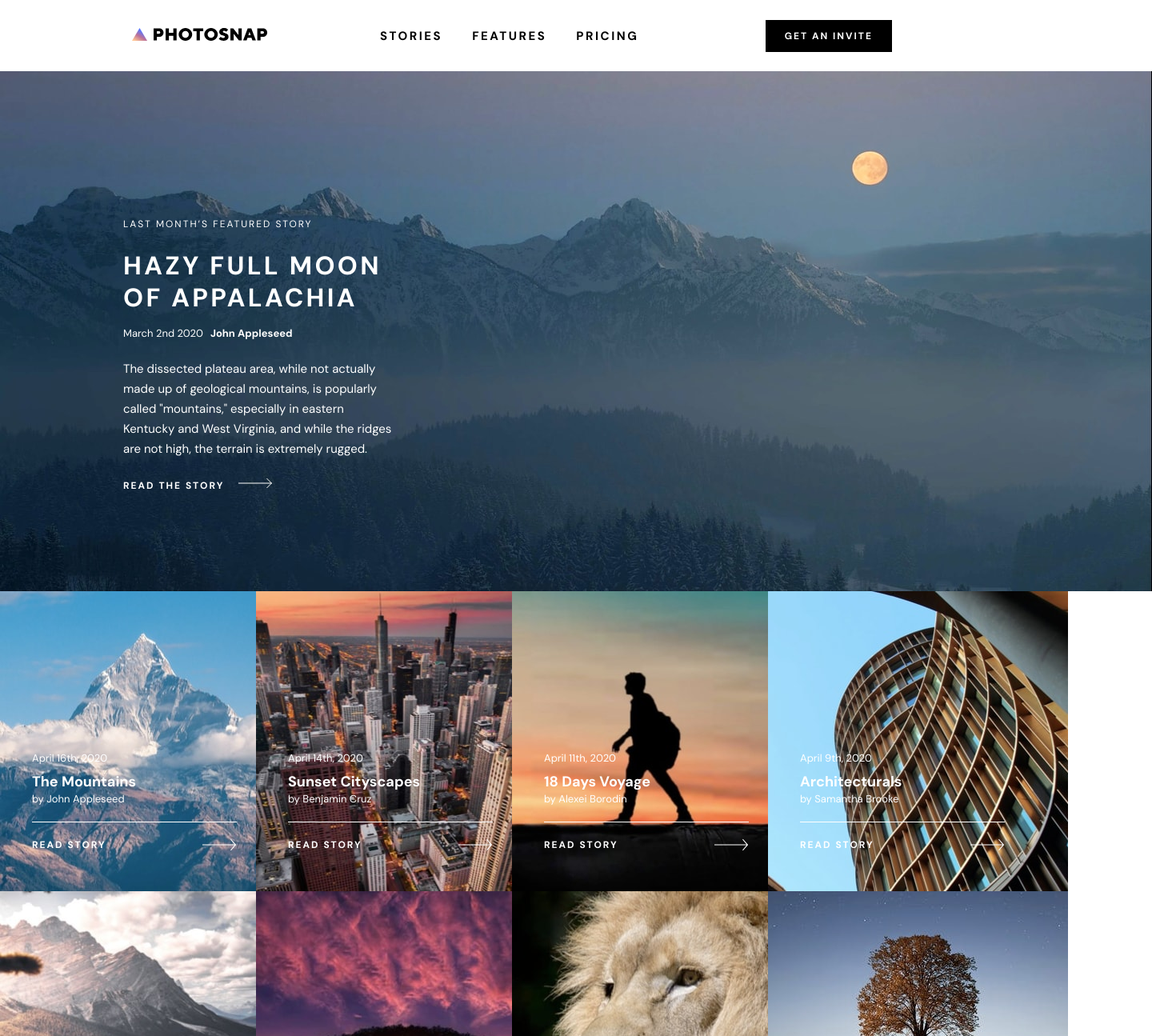
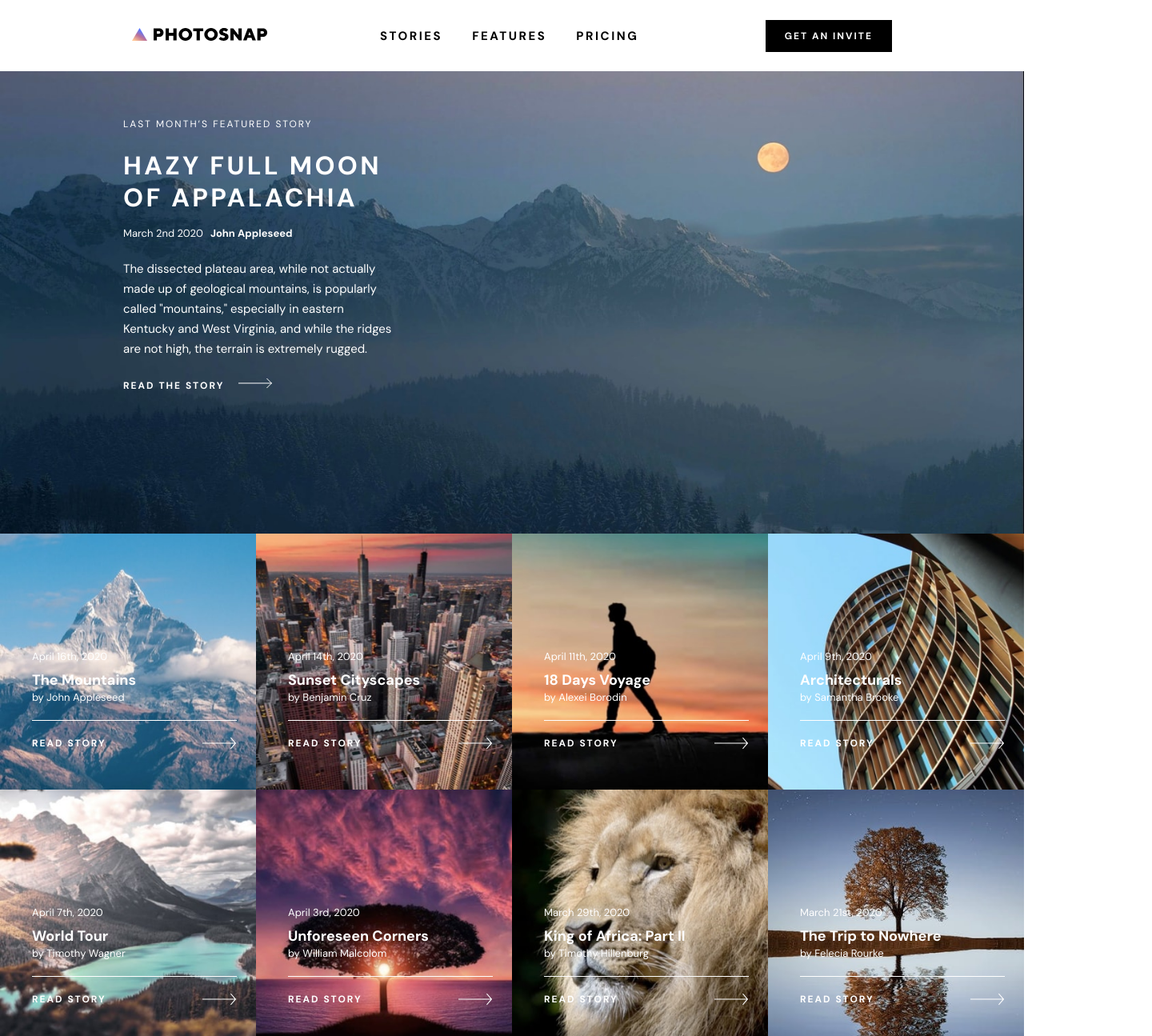
Before and after one commit to marleyanthony/photo-snap, a React (Create React App) app: page /stories in a window 1280 px wide. Shown: the top 1295 px of the page at 80% size, 1440 px wide, since content can reach past the window. Built offline with nearby package versions, Linux system fonts and the light colour scheme.

Commit message:
updated responsive width for main card component

```diff
--- a/src/styles/main.css
+++ b/src/styles/main.css
@@ -404,7 +404,7 @@
   .main-card--stories-page {
     background-color: transparent;
     position: absolute;
-    top: 170px;
+    top: 130px;
     left: 39px;
     width: 45%;
   }
@@ -412,7 +412,7 @@
 
 @media (min-width: 1200px) {
   .main-card--stories-page {
-    top: 200px;
+    top: 75px;
     left: 100px;
     width: 35%;
   }
@@ -449,6 +449,7 @@
 
 .main-card__img {
   display: block !important;
+  width: 100%;
 }
 
 .main-card__featured {
@@ -564,11 +565,13 @@
 
 .story-card__card-img-wrapper {
   position: relative;
-  height: 50%;
+  height: auto;
+  width: 100%;
 }
 
 .story-card__card-bg-img {
   display: block;
+  width: 100%;
 }
 
 .story-card__img-overlay {
--- a/src/styles/partials/_home.scss
+++ b/src/styles/partials/_home.scss
@@ -31,13 +31,14 @@
     @include tablet-portrait {
       background-color: transparent;
       position: absolute;
-      top: 170px;
+      top: 130px;
       left: 39px;
       width: 45%;
     }
 
     @include desktop {
-      top: 200px;
+      // top: 200px;
+      top: 75px;
       left: 100px;
       width: 35%;
     }
@@ -76,6 +77,7 @@
 
   &__img {
     display: block !important;
+    width: 100%;
   }
 
   &__featured {
@@ -172,11 +174,14 @@
 
   &__card-img-wrapper {
     position: relative;
-    height: 50%;
+    //  height: 50%;
+    height: auto;
+    width: 100%;
   }
 
   &__card-bg-img {
     display: block;
+    width: 100%;
   }
 
   &__img-overlay {
```
Also changed, not shown: 1 other file (tests, documents, lock files or other folders).
